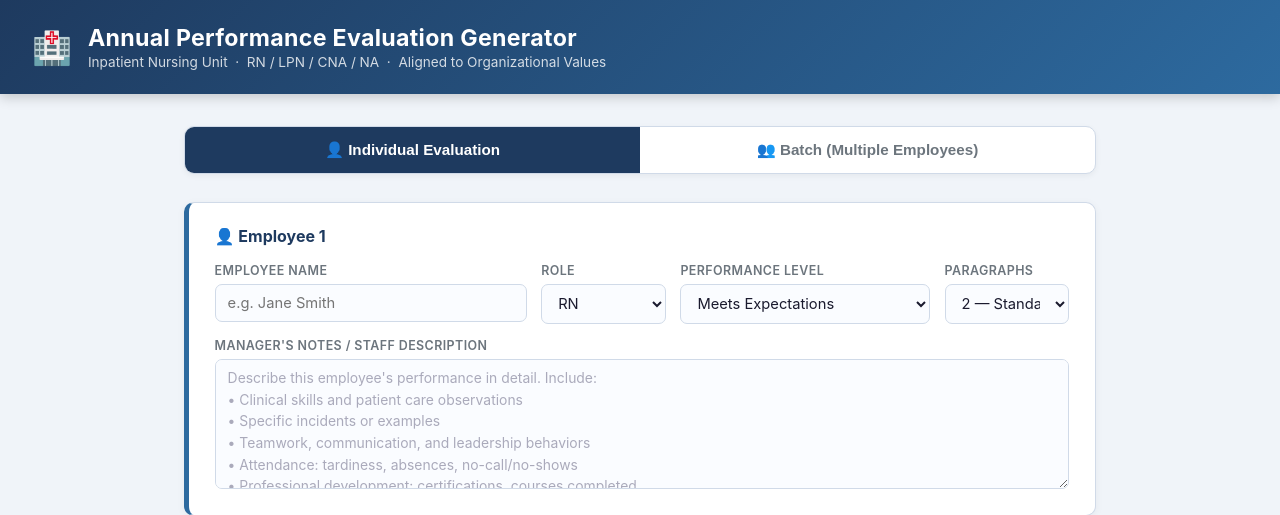
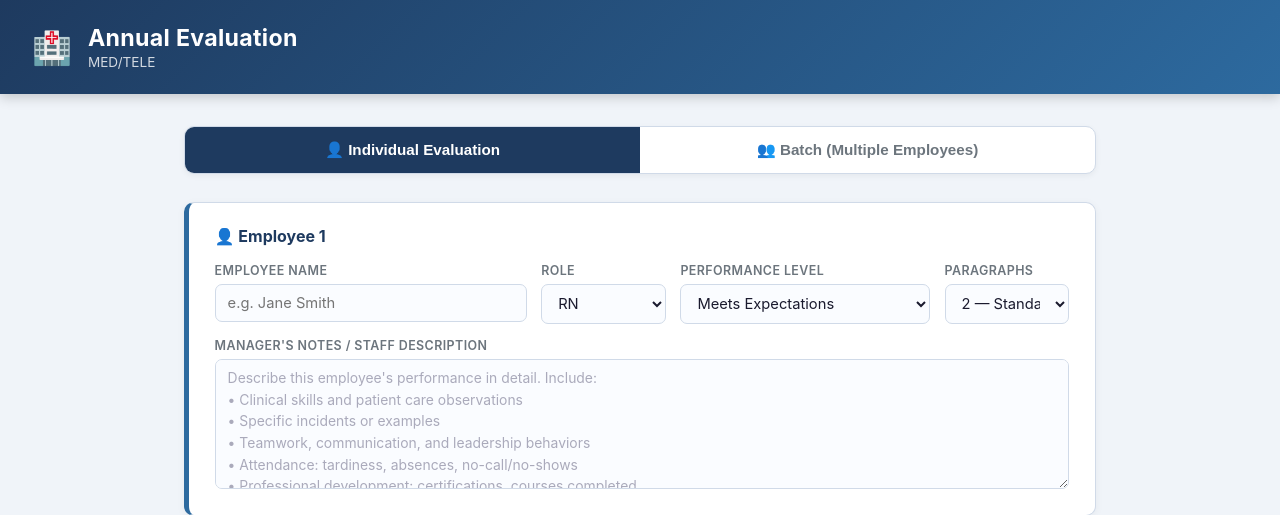
Before and after one commit to smartwillie/nursing-annual-eval, a Flask app: page / in a window 1280 px wide. Shown: the top 515 px of the page. Run offline with Flask 3, Linux system fonts and the light colour scheme.

Commit message:
Prep Flask app for Render deployment; sync UI changes
- Add Procfile and render.yaml for Render hosting
- Add gunicorn dependency
- Read PORT from environment for cloud compatibility
- Match title (Annual Evaluation), subtitle (MED/TELE), and role
  options (RN/CNA only) to standalone HTML

Co-Authored-By: Claude Sonnet 4.6 <noreply@anthropic.com>

```diff
--- a/Desktop/Code/nursing-eval-web/requirements.txt
+++ b/Desktop/Code/nursing-eval-web/requirements.txt
@@ -1,2 +1,3 @@
 flask>=3.0.0
 anthropic>=0.28.0
+gunicorn>=22.0.0
--- a/Desktop/Code/nursing-eval-web/server.py
+++ b/Desktop/Code/nursing-eval-web/server.py
@@ -105,4 +105,5 @@ def generate():
 
 
 if __name__ == "__main__":
-    app.run(debug=True, port=5050)
+    port = int(os.environ.get("PORT", 5050))
+    app.run(debug=False, host="0.0.0.0", port=port)
--- a/Desktop/Code/nursing-eval-web/templates/index.html
+++ b/Desktop/Code/nursing-eval-web/templates/index.html
@@ -3,7 +3,7 @@
 <head>
   <meta charset="UTF-8" />
   <meta name="viewport" content="width=device-width, initial-scale=1.0"/>
-  <title>Nursing Annual Evaluation Generator</title>
+  <title>Annual Evaluation</title>
   <style>
     *, *::before, *::after { box-sizing: border-box; margin: 0; padding: 0; }
 
@@ -279,8 +279,8 @@
 <header>
   <div class="logo">🏥</div>
   <div>
-    <h1>Annual Performance Evaluation Generator</h1>
-    <p>Inpatient Nursing Unit &nbsp;·&nbsp; RN / LPN / CNA / NA &nbsp;·&nbsp; Aligned to Organizational Values</p>
+    <h1>Annual Evaluation</h1>
+    <p>MED/TELE</p>
   </div>
 </header>
 
@@ -408,9 +408,7 @@
           <label>Role</label>
           <select id="role-${id}">
             <option>RN</option>
-            <option>LPN</option>
             <option>CNA</option>
-            <option>NA</option>
           </select>
         </div>
         <div>
```
Also changed, not shown: Desktop/Code/nursing-eval-web/render.yaml (added, +9 -0 lines), 1 other file.
